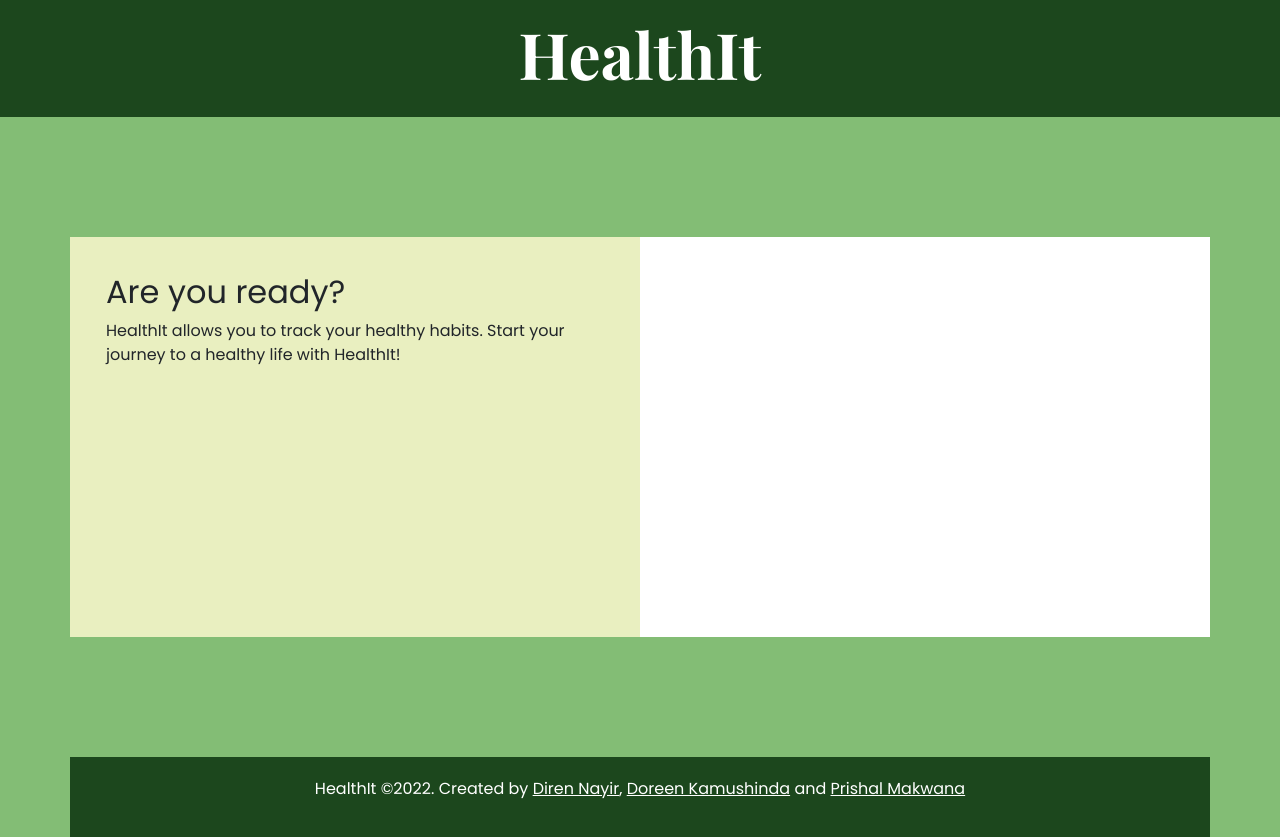
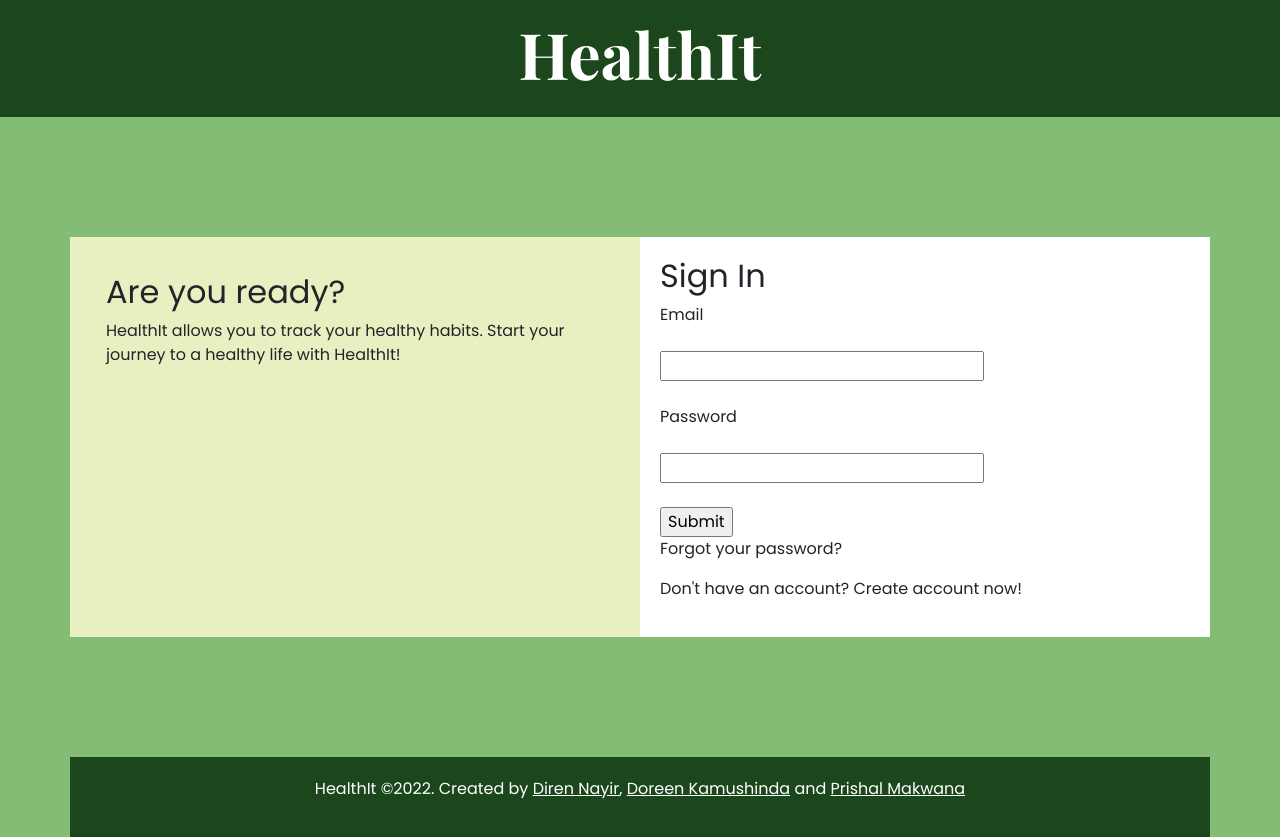
Before and after one commit to PrishalM/HealthIt, a plain HTML site: page client/index.html in a window 1280 px wide. Drawn offline with nearby package versions, Linux system fonts and the light colour scheme.

Commit message:
Added sign in form

```diff
--- a/client/index.html
+++ b/client/index.html
@@ -47,7 +47,22 @@
             </div>
 
             <!-- Sign in Column -->
-            <div class="sign-in-col col-6"></div>
+            <div class="sign-in-col col-6">
+
+                <!-- FORM -->
+                <form class="form-input">
+                    <h2>Sign In</h2>
+                    <label for="email">Email</label><br>
+                    <input name="email" type="text" /><br>
+                    <label for="password">Password</label><br>
+                    <input name="password" type="password" /><br>
+                    <input type="submit" class="submit" value="Submit" />
+                    <p>Forgot your password?</p>
+                    <p>Don't have an account? Create account now!</p>
+                </form>
+
+
+            </div>
 
             <!-- Create account Column -->
             <div class="create-account-col col-6 hide">
```
